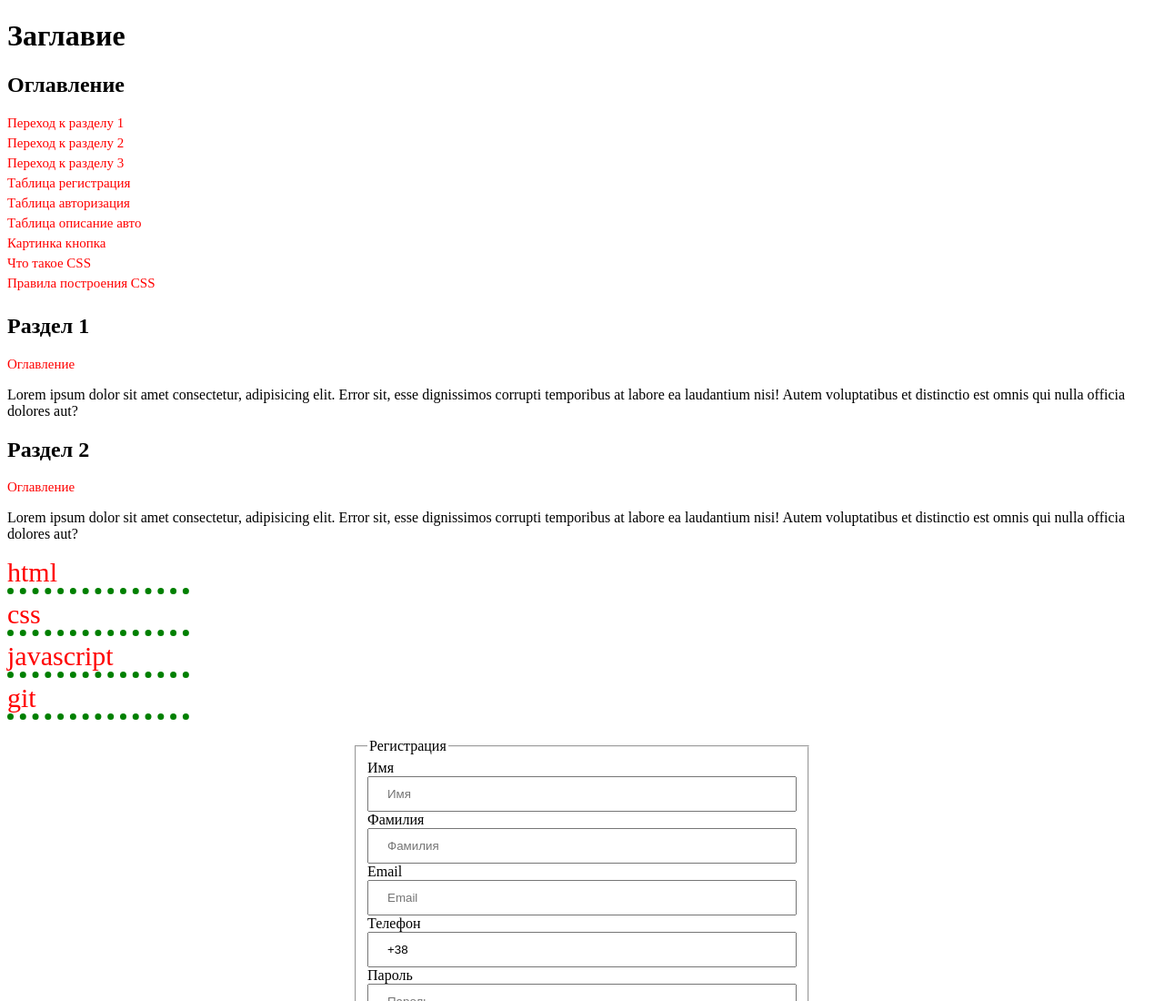
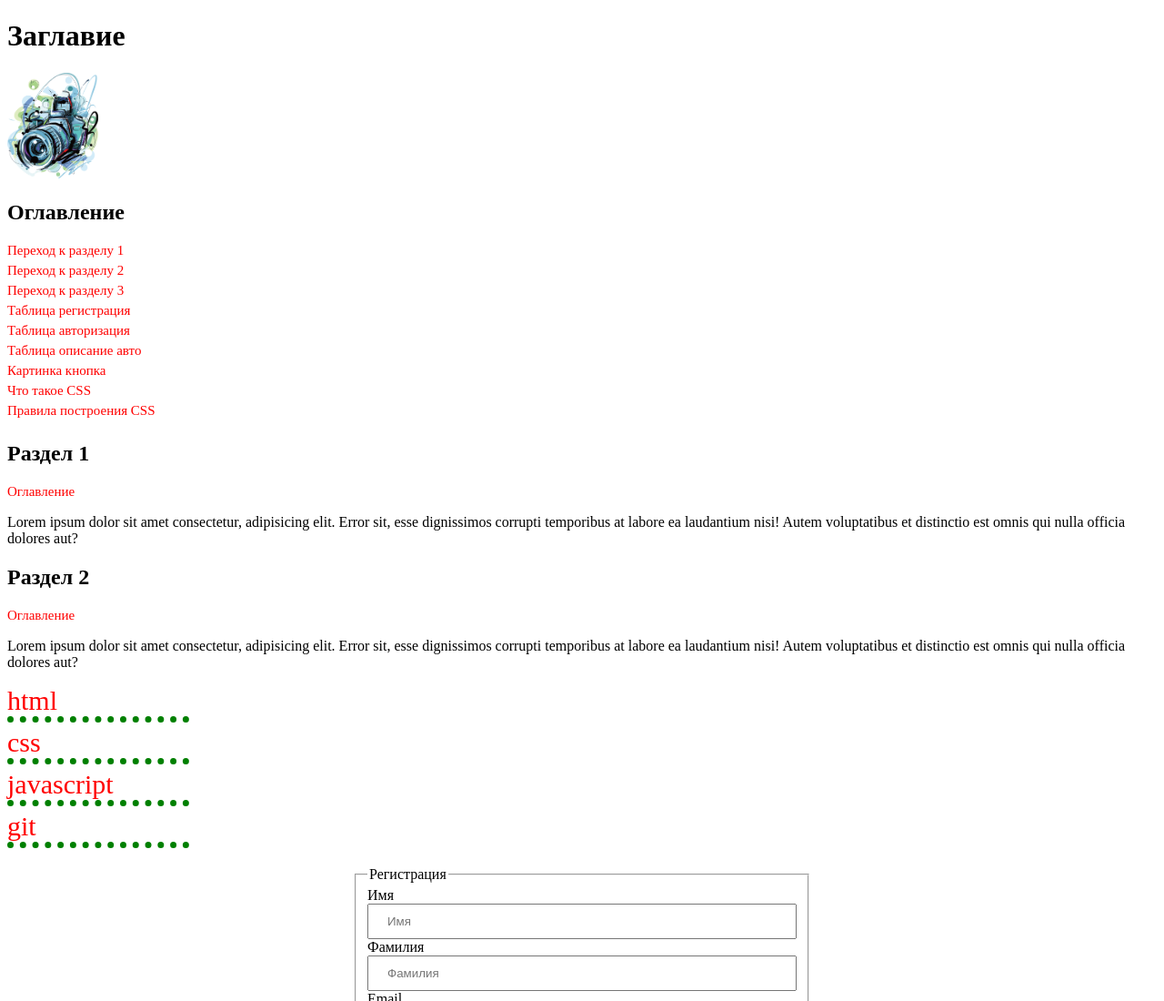
Before and after one commit to Alexey8288/lesson4_3_links_forms, a plain HTML site: page index.html in a window 1280 px wide. Shown: the top 1100 px of the page at 91% size. Drawn offline with Linux system fonts and the light colour scheme.

Commit message:
logo transform

```diff
--- a/index.html
+++ b/index.html
@@ -12,6 +12,11 @@
 <body>
   <div class="book">
     <h1 class="book__title">Заглавие</h1>
+    <div>
+      <a class="book__link" href="">
+        <img class="book__image" src="img/logo.png" width="100px" alt="">
+      </a>
+    </div>
     <h2 class="book__description" id="top">Оглавление</h2>
     <div class="book-list">
       <!-- !Если много текста пролистывает по всей странице до ссылки -->
--- a/style.css
+++ b/style.css
@@ -2,6 +2,17 @@
     box-sizing: border-box;
 }
 
+
+.book__link {}
+
+.book__image {
+    /* !время замедления трансформации */
+   transition: 0.5s;
+}
+ .book__image:hover {
+    /* !увеличение при наведении */
+        transform: scale(1.2);
+    }
 .book-list {
     display: flex;
     flex-direction: column;
```
Also changed, not shown: img/logo.png (added).
